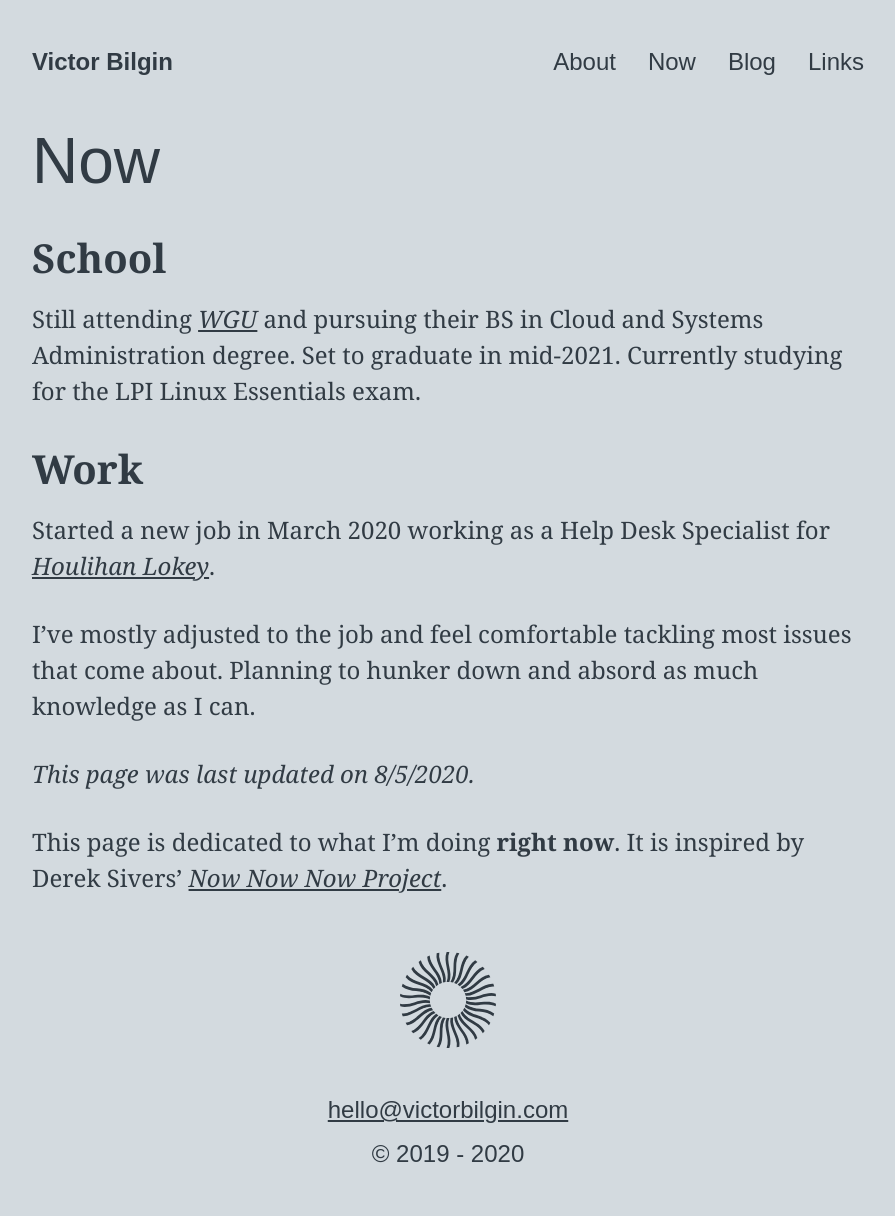
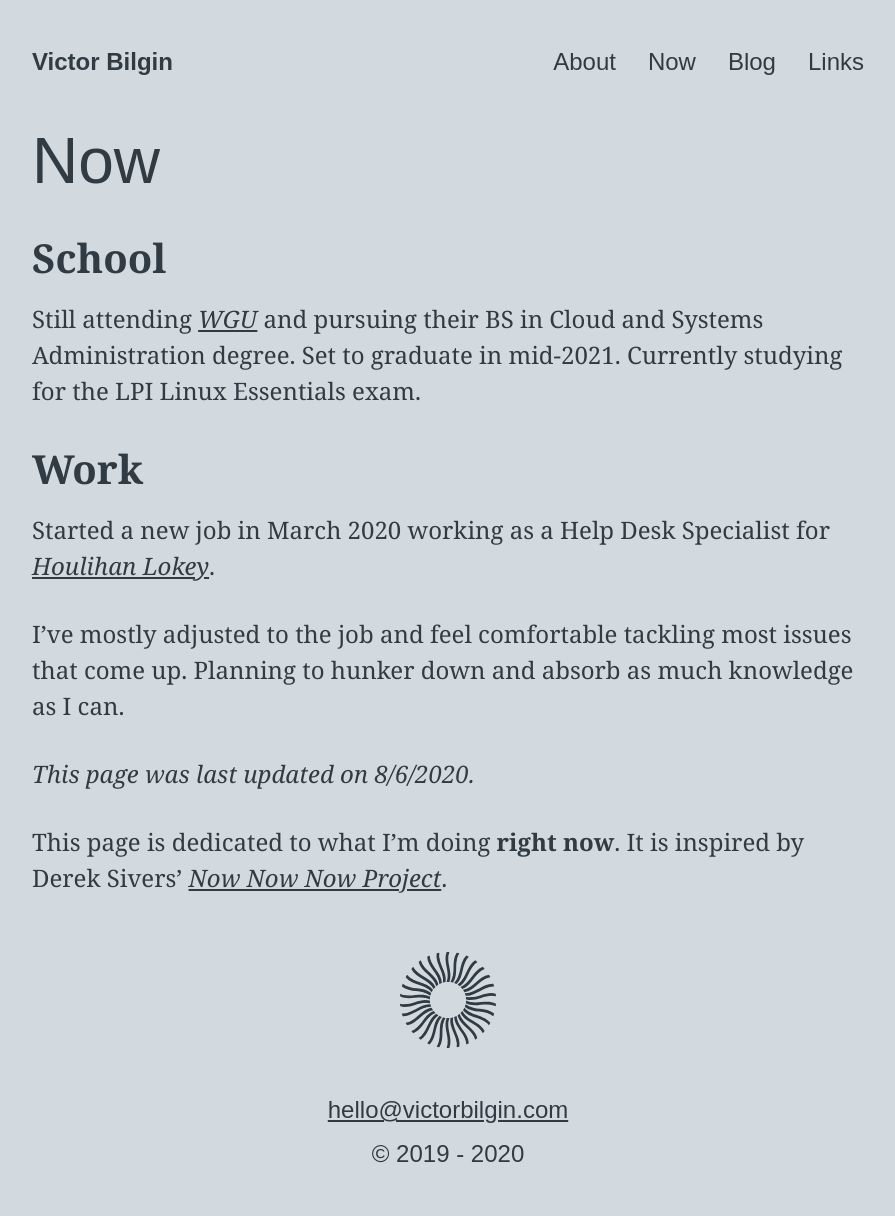
Before and after one commit to vbilgin/vb-v6, a Jekyll site: the page built from _pages/now.md, in a window 1280 px wide. Shown: the whole page, without its empty margins (192-1087 px from the left). Built offline with Jekyll 4.4.1, drawn with Linux system fonts in a browser that asks for light colours; some web fonts are replaced.

Commit message:
Updated now page

```diff
--- a/_pages/now.md
+++ b/_pages/now.md
@@ -9,8 +9,8 @@ Still attending [WGU](https://www.wgu.edu/) and pursuing their BS in Cloud and S
 # Work
 Started a new job in March 2020 working as a Help Desk Specialist for [Houlihan Lokey](https://hl.com/).
 
-I've mostly adjusted to the job and feel comfortable tackling most issues that come about. Planning to hunker down and absord as much knowledge as I can.
+I've mostly adjusted to the job and feel comfortable tackling most issues that come up. Planning to hunker down and absorb as much knowledge as I can.
 
-*This page was last updated on 8/5/2020.*
+*This page was last updated on 8/6/2020.*
 
 This page is dedicated to what I'm doing **right now**. It is inspired by Derek Sivers' [Now Now Now Project](https://nownownow.com/).
```
